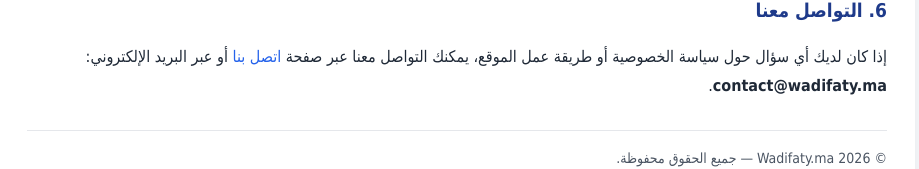
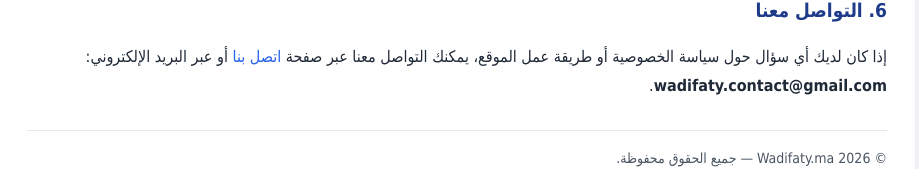
Before and after one commit to med00ell00-glitch/wadifaty, a website: page privacy-policy.html in a window 1280 px wide. Shown: the part 972-1141 px from the top of the page, without its empty margins (183-1102 px from the left). Drawn offline with Linux system fonts and the light colour scheme.

Commit message:
Update privacy-policy.html

```diff
--- a/privacy-policy.html
+++ b/privacy-policy.html
@@ -96,7 +96,7 @@
 
     <h2>6. التواصل معنا</h2>
     <p>
-      إذا كان لديك أي سؤال حول سياسة الخصوصية أو طريقة عمل الموقع، يمكنك التواصل معنا عبر صفحة <a href="contact.html">اتصل بنا</a> أو عبر البريد الإلكتروني: <strong>contact@wadifaty.ma</strong>.
+      إذا كان لديك أي سؤال حول سياسة الخصوصية أو طريقة عمل الموقع، يمكنك التواصل معنا عبر صفحة <a href="contact.html">اتصل بنا</a> أو عبر البريد الإلكتروني: <strong>wadifaty.contact@gmail.com</strong>.
     </p>
 
     <div class="footer-note">
```
